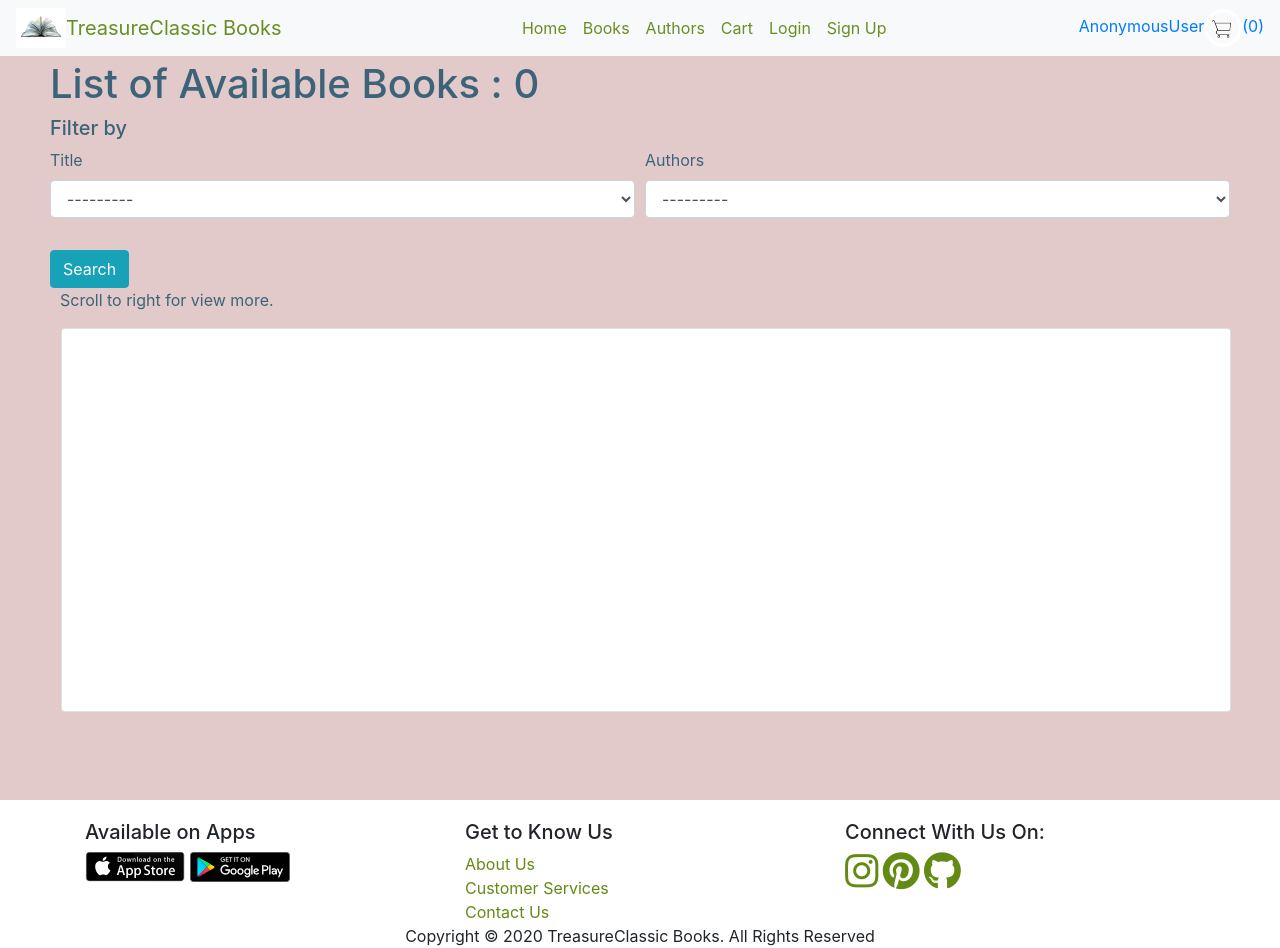
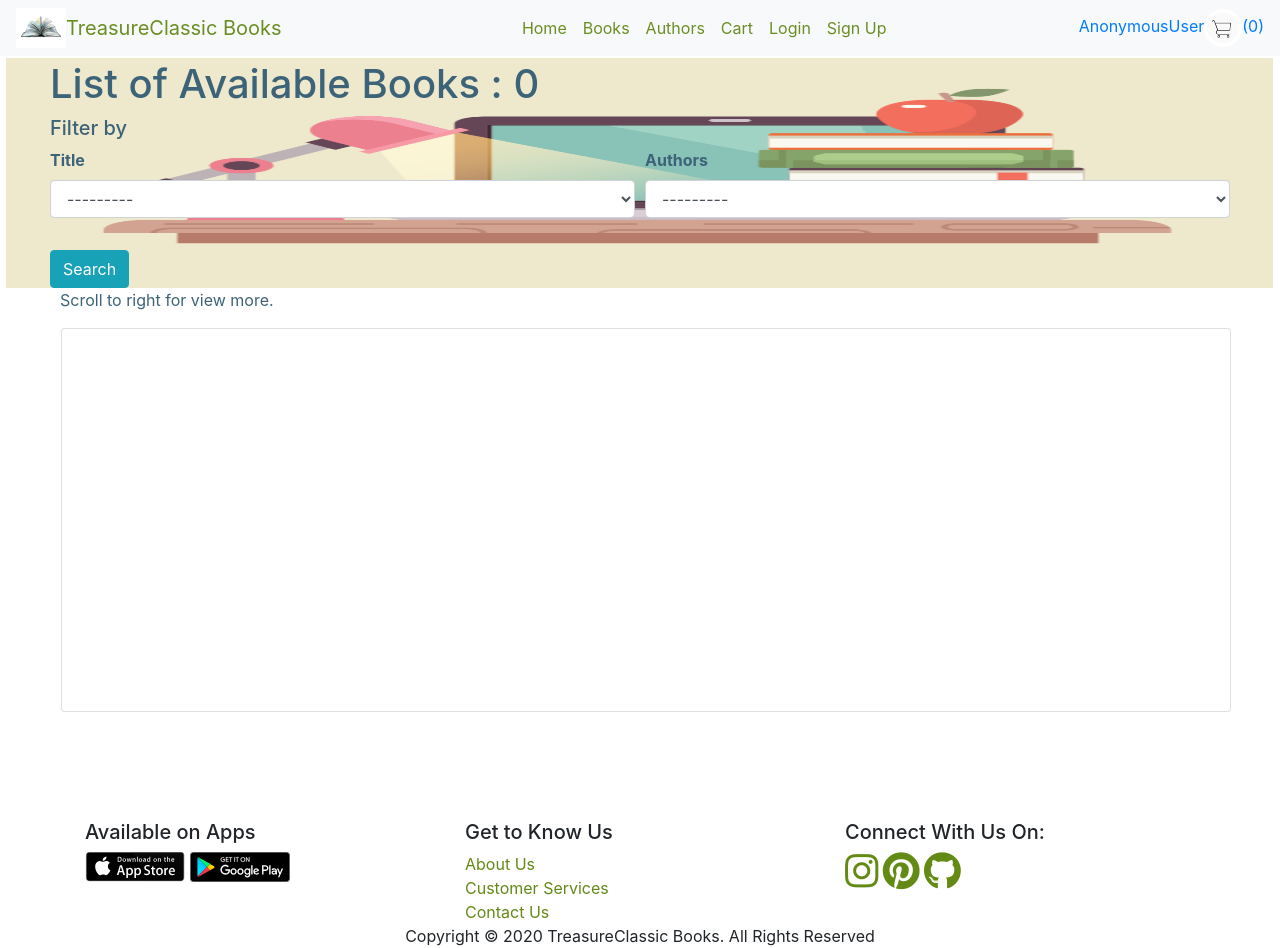
Before and after one commit to Code-Institute-Submissions/assign4-ecommence, a Django app: page /books/all in a window 1280 px wide. Run offline with Django 3.2, Linux system fonts and the light colour scheme; data that the repository does not hold is empty; some libraries are stand-ins or nearby versions.

Commit message:
all books form background css

```diff
--- a/books/templates/books/all_books.template.html
+++ b/books/templates/books/all_books.template.html
@@ -24,7 +24,7 @@
             </div>
             <!--List of books and search result-->
             <div id="book-list">
-                <p>Scroll to right for view more.</p>
+                <p>Scroll to right for view more.</p><!--<img src="/static/images/all_books.png" style="width:50px" alt="all_book">-->
                     <div class="card">
                         <div class="scrolling-wrapper-flexbox">
                             {%for book in books%}
--- a/static/style/styles.css
+++ b/static/style/styles.css
@@ -115,12 +115,17 @@ body, html {
 #allbooks{
     color:#3d6378;
     height: 100vh;
-    background-color:rgb(226, 202, 202);
 
 }
 /*search book css*/
 #book-search{
     padding: 60px 50px 0px 50px;
+    background-image:url("/static/images/all_books.png");
+    background-position: bottom center;
+    background-repeat: no-repeat;
+    background-size: 99% 80%;
+    font-weight: bold;
+
 }
 
 /*list all book css*/
@@ -133,6 +138,7 @@ body, html {
   width:100%;
   height: 48vh;
   margin: 1px;
+
 }
 
 .scrolling-wrapper-flexbox {
```
Also changed, not shown: static/images/all_books.png (added).
